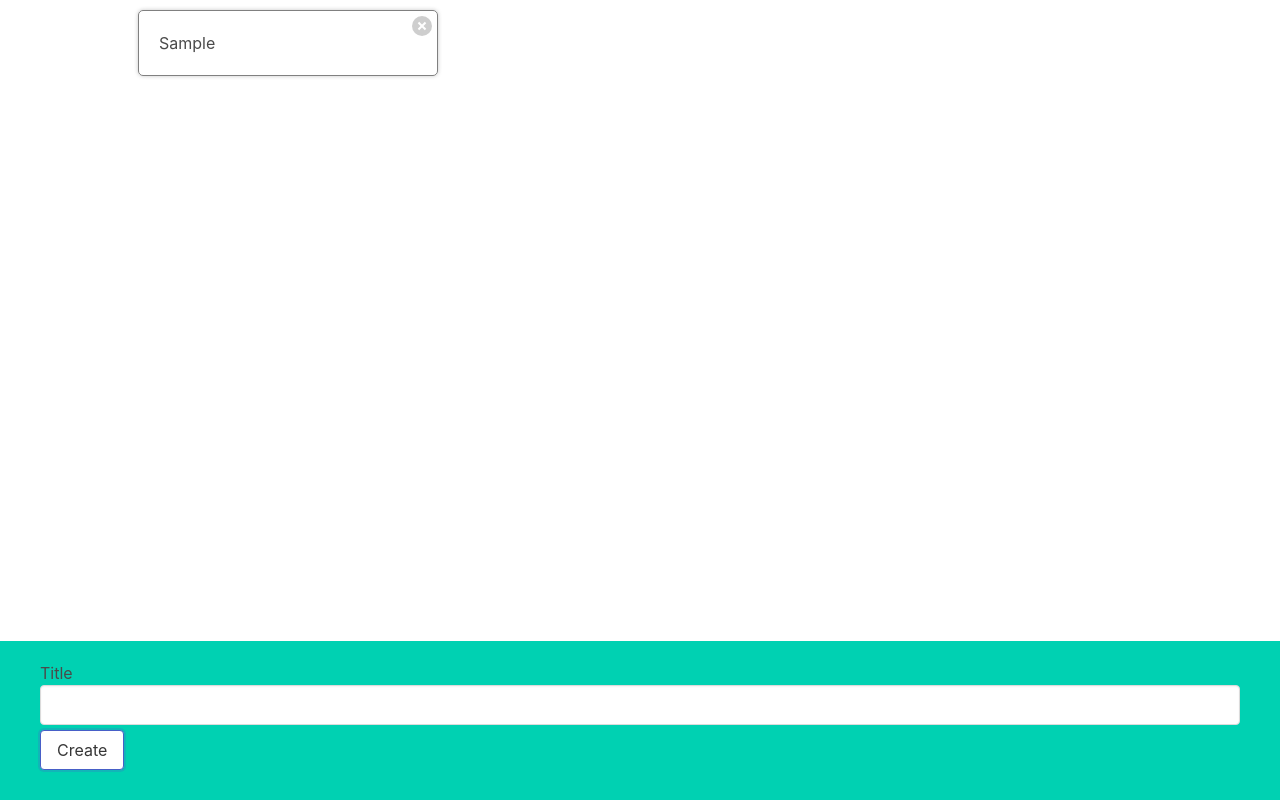
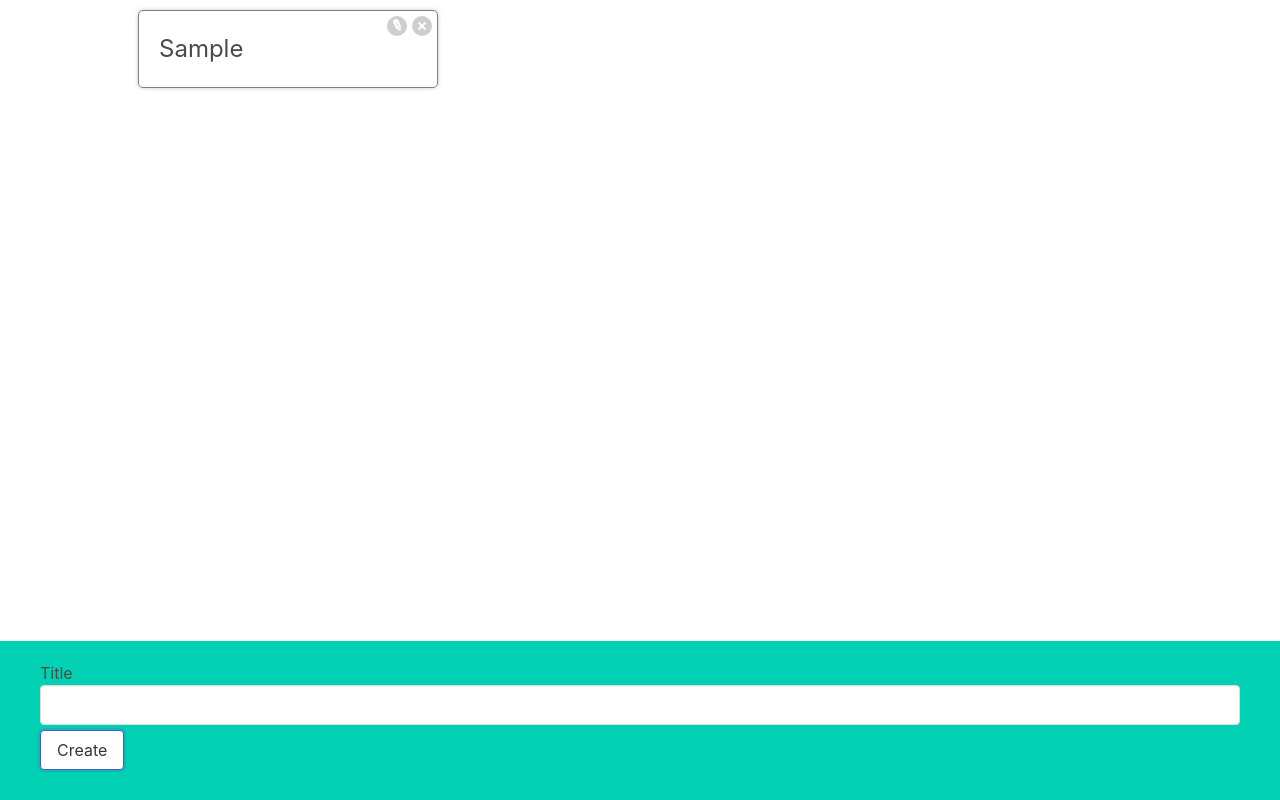
Before and after one commit to vishwaTj/Books-collection, a React (Create React App) app: page / in a window 1280 px wide. Both pictures are taken after typing "Sample" into the empty fields and a click on the button "Create". Built offline with nearby package versions, Linux system fonts and the light colour scheme.

Commit message:
Added the edit function with little complexity

```diff
--- a/src/App.js
+++ b/src/App.js
@@ -4,6 +4,17 @@ import BookList from './components/BookList';
 
 const App = () => {
   const [books,setBooks] = useState([]);
+
+  const EditBookbyId = (id, newTitle) => {
+       const updateBooks = books.map((book)=> {
+          if(book.id === id){
+            return book = {...book,title:newTitle}
+          }
+
+          return book;
+          });
+      setBooks(updateBooks);
+  }
 
   const deleteBookById = (id) =>{
      const updatedBooks = books.filter((book) => {
@@ -27,7 +38,7 @@ const App = () => {
   }
   return (
     <div className='app'>
-      <BookList books ={books} onDelete={deleteBookById} />
+      <BookList books ={books} onDelete={deleteBookById}  onEdit={EditBookbyId}/>
       <BookCreate onCreate={createBook} />
     </div>
   )
--- a/src/components/BookEdit.js
+++ b/src/components/BookEdit.js
@@ -1,9 +1,31 @@
-import React from 'react'
+import React, { useState } from 'react';
 
-const BookEdit = () => {
+const BookEdit = ({book, onEdit, EditStatus}) => {
+  const [title,setTitle] = useState(book.title);
+
+  const handleChange = (event) => {
+    setTitle(event.target.value);
+  }
+
+  const handleSubmit = (event) => {
+     event.preventDefault();
+
+    console.log('New title',title);
+    onEdit(book.id,title);
+
+    EditStatus(false);
+  }
+
   return (
-    <div>BookEdit</div>
-  )
+    <form onSubmit={handleSubmit} className='input'>
+      <label>Title</label>
+      <input value={title} className='input' onChange={handleChange}/>
+      <button className='button is-primary'>
+        Save
+      </button>
+    </form>
+  );
+
 }
 
 export default BookEdit;
--- a/src/components/BookList.js
+++ b/src/components/BookList.js
@@ -1,9 +1,9 @@
 import React from 'react';
 import BookShow from './Bookshow';
 
-const BookList = ({books, onDelete}) => {
-  const renderedBooks = books.map ((book) =>{
-    return <BookShow onDelete={onDelete} key={book.id}  book={book} />;
+const BookList = ({books, onDelete, onEdit}) => {
+  const renderedBooks = books.map((book) =>{
+    return <BookShow onDelete={onDelete} key={book.id}  book={book} onEdit={onEdit} />;
   })
   return (
     <div className='book-list'>{renderedBooks}</div>
--- a/src/components/Bookshow.js
+++ b/src/components/Bookshow.js
@@ -1,15 +1,30 @@
-import React from 'react'
+import React,{useState} from 'react';
+import BookEdit from './BookEdit';
 
-const Bookshow = ({book, onDelete}) => {
-  const handleClick = ()=>{
+const Bookshow = ({book, onDelete, onEdit}) => {
+  const [showEdit, setShowEdit] = useState(false);
+
+  const handleDeleteClick = ()=>{
     onDelete(book.id);
+  }
+
+  const handleEditClick = () =>{
+     setShowEdit(!showEdit);
+  }
+
+  let content = <h3>{book.title}</h3>
+  if(showEdit){
+    content =<BookEdit book={book} onEdit={onEdit} EditStatus={setShowEdit}/>;
   }
 
   return (
     <div className='book-show'>
-      {book.title}
+      {content}
       <div className='actions'>
-        <button className='delete' onClick={handleClick}>
+        <button className='edit' onClick={handleEditClick}>
+          Edit
+        </button>
+        <button className='delete' onClick={handleDeleteClick}>
           Delete
         </button>
       </div>
```
